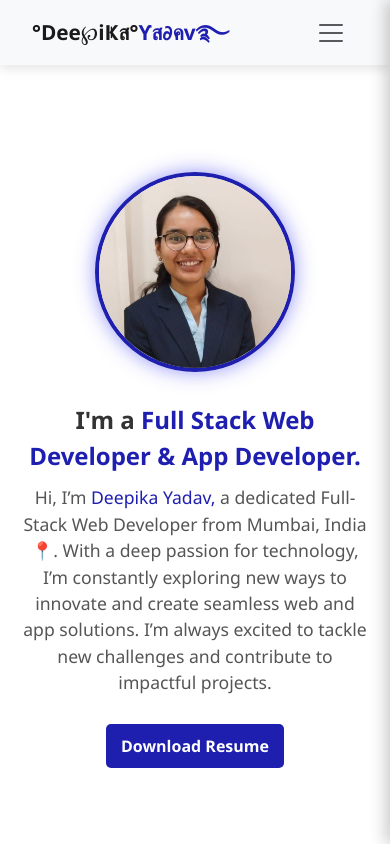
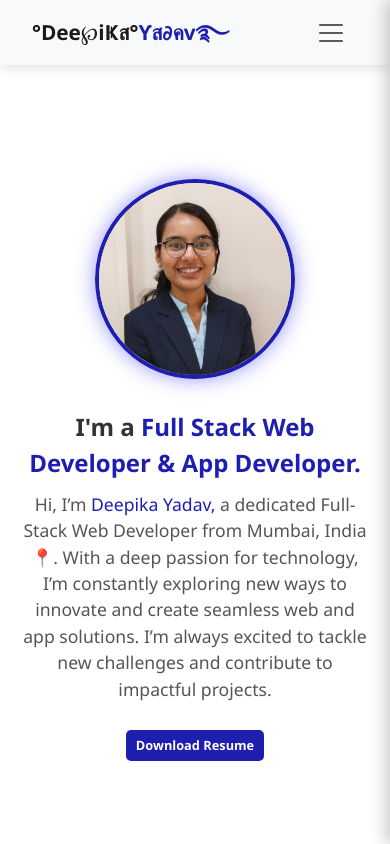
Before and after one commit to deepikayadav610/D_Portfolio_CLIENT, a React (Vite) app: page /experience in a window 390 px wide. Shown: the top 844 px of the page. Built offline with nearby package versions, Linux system fonts and the light colour scheme.

Commit message:
Updated project section for small devices

```diff
--- a/src/components/Projects/Project.css
+++ b/src/components/Projects/Project.css
@@ -33,7 +33,8 @@
 }
 
 /* Project Card */
-.project-card {background: rgba(255, 255, 255, 0.15);
+.project-card {
+    background: rgba(255, 255, 255, 0.15);
     backdrop-filter: blur(8px);
     padding: 20px;
     border-radius: 10px;
@@ -94,9 +95,50 @@
     background: #57606a;
 }
 
-/* Responsive Design */
+/* 🌟 Responsive Design */
+
+/* Tablets & Small Screens (768px and below) */
 @media (max-width: 768px) {
+    #projects {
+        padding: 60px 5%;
+    }
+
     .projects-container {
         grid-template-columns: 1fr;
+        /* Single column layout */
+    }
+
+    .project-card {
+        padding: 15px;
+    }
+
+    .btn {
+        padding: 8px 12px;
+        font-size: 0.9rem;
     }
 }
+
+/* Mobile Screens (480px and below) */
+@media (max-width: 480px) {
+    #projects {
+        margin: 30px;
+        padding: 40px 5%;
+    }
+
+    .section-title {
+        font-size: 2rem;
+    }
+
+    .project-card h3 {
+        font-size: 1.2rem;
+    }
+
+    .project-card p {
+        font-size: 0.9rem;
+    }
+
+    .btn {
+        padding: 6px 10px;
+        font-size: 0.8rem;
+    }
+}
--- a/src/components/Skills/Skills.css
+++ b/src/components/Skills/Skills.css
@@ -105,7 +105,7 @@
     justify-content: center;
     align-items: center;
     flex-wrap: wrap;
-    gap: 70px;
+    gap: 30px;
     text-align: center;
     border-radius: 12px;
 }
@@ -155,12 +155,13 @@
         width: 320px;
         height: 220px;
     }
+
         .certificate-section {
             width: 100%;
             margin: 0px auto;
         }
 
-    .certificate-items {
-        gap: 30px;
+        .certificate-items {
+        gap: 30px !important;
     }
 }
```
